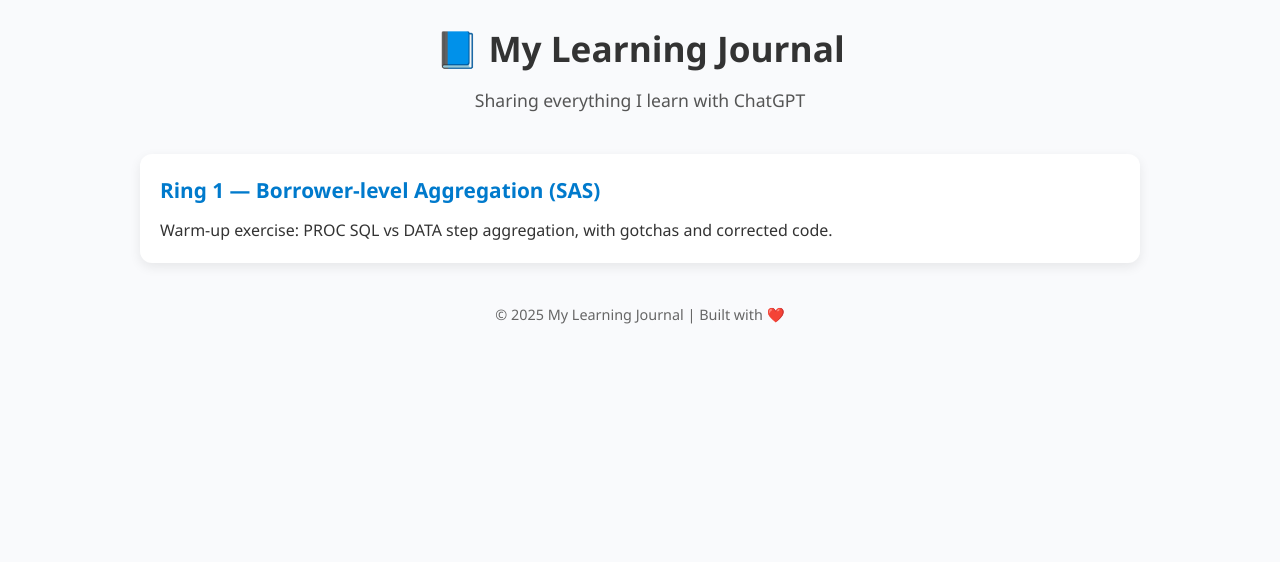
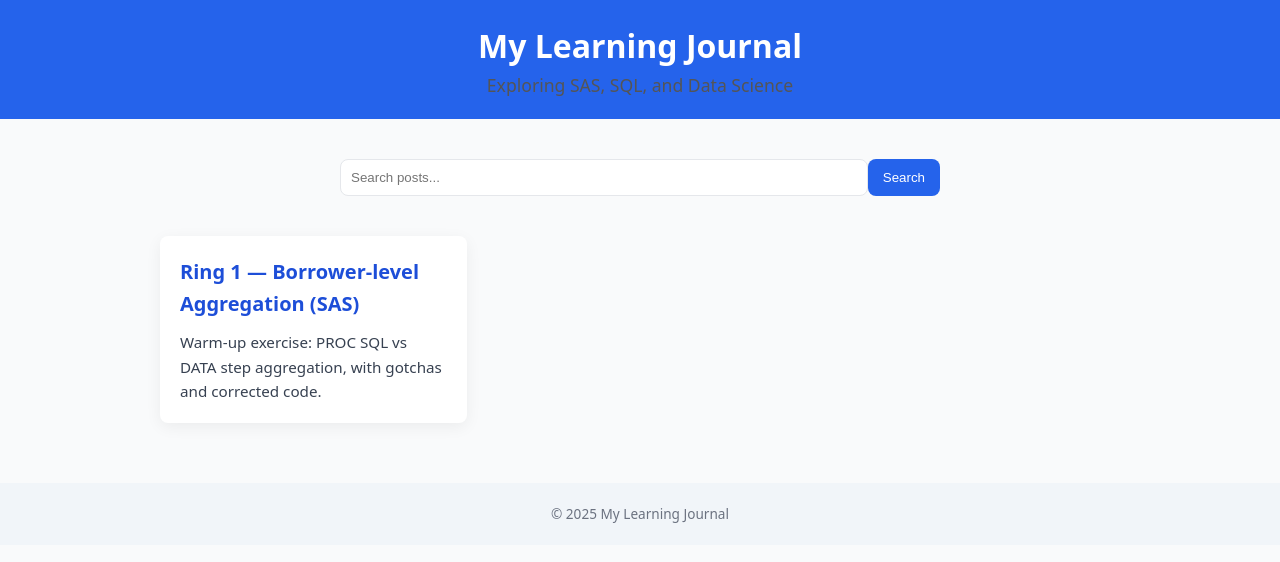
Before and after one commit to Aether-ious/my-learning-journal, a plain HTML site: page index.html in a window 1280 px wide. Drawn offline with Linux system fonts and the light colour scheme.

Commit message:
Update index.html

```diff
--- a/index.html
+++ b/index.html
@@ -1,27 +1,58 @@
-<!DOCTYPE html>
+<!doctype html>
 <html lang="en">
 <head>
-  <meta charset="UTF-8">
+  <meta charset="utf-8" />
+  <meta name="viewport" content="width=device-width,initial-scale=1" />
   <title>My Learning Journal</title>
   <link rel="stylesheet" href="style.css">
+  <style>
+    body { font-family: system-ui, sans-serif; background: #f9fafb; color: #111827; margin: 0; padding: 0; }
+    header { background: #2563eb; color: white; padding: 20px 0; text-align: center; }
+    header h1 { margin: 0; font-size: 2rem; }
+    .search { margin: 20px auto; max-width: 600px; display: flex; }
+    .search input { flex: 1; padding: 10px; border: 1px solid #e5e7eb; border-radius: 8px; }
+    .search button { padding: 10px 15px; background: #2563eb; color: white; border: none; border-radius: 8px; cursor: pointer; }
+    .search button:hover { background: #1d4ed8; }
+    .grid { display: grid; grid-template-columns: repeat(auto-fill, minmax(250px, 1fr)); gap: 20px; padding: 20px; }
+    .card { background: white; padding: 20px; border-radius: 8px; box-shadow: 0 4px 16px rgba(0, 0, 0, 0.06); transition: transform 0.2s; }
+    .card:hover { transform: translateY(-5px); }
+    .card h2 { font-size: 1.25rem; margin: 0 0 10px; color: #1d4ed8; }
+    .card p { color: #374151; font-size: 0.95rem; }
+    footer { text-align: center; padding: 20px; background: #f1f5f9; color: #6b7280; font-size: 0.85rem; }
+  </style>
 </head>
 <body>
   <header>
-    <h1>📘 My Learning Journal</h1>
-    <p>Sharing everything I learn with ChatGPT</p>
+    <h1>My Learning Journal</h1>
+    <p>Exploring SAS, SQL, and Data Science</p>
   </header>
 
-  <main class="grid">
+  <div class="search">
+    <input type="text" id="searchInput" placeholder="Search posts..." oninput="filterPosts()">
+    <button onclick="filterPosts()">Search</button>
+  </div>
 
-<a href="posts/ring-1-refresher.html" class="card">
-  <h2>Ring 1 — Borrower-level Aggregation (SAS)</h2>
-  <p>Warm-up exercise: PROC SQL vs DATA step aggregation, with gotchas and corrected code.</p>
-</a>
-
-  </main>
+  <div class="grid" id="postGrid">
+    <a href="posts/ring-1-refresher.html" class="card">
+      <h2>Ring 1 — Borrower-level Aggregation (SAS)</h2>
+      <p>Warm-up exercise: PROC SQL vs DATA step aggregation, with gotchas and corrected code.</p>
+    </a>
+    <!-- Additional post cards can be added here -->
+  </div>
 
   <footer>
-    <p>© 2025 My Learning Journal | Built with ❤️</p>
+    <p>© 2025 My Learning Journal</p>
   </footer>
+
+  <script>
+    function filterPosts() {
+      const input = document.getElementById('searchInput').value.toLowerCase();
+      const cards = document.querySelectorAll('.card');
+      cards.forEach(card => {
+        const title = card.querySelector('h2').textContent.toLowerCase();
+        card.style.display = title.includes(input) ? 'block' : 'none';
+      });
+    }
+  </script>
 </body>
 </html>
```
